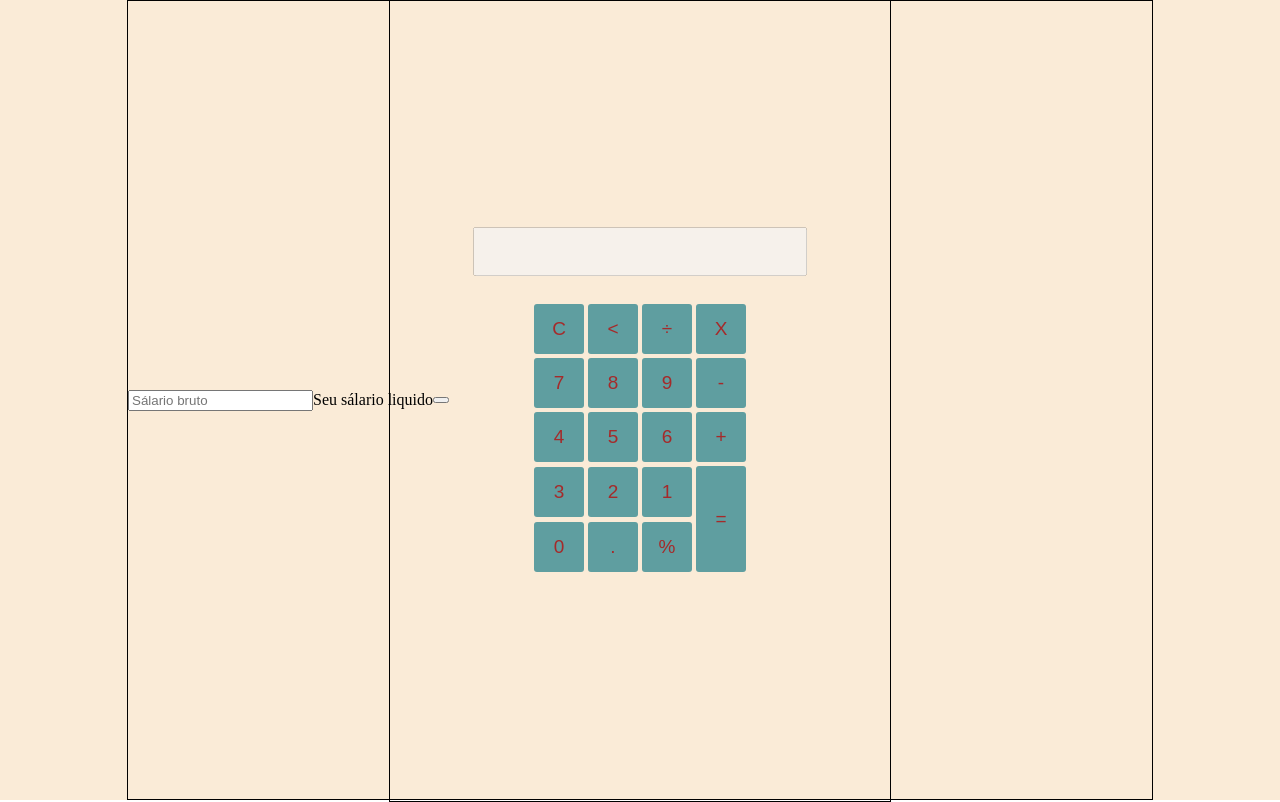
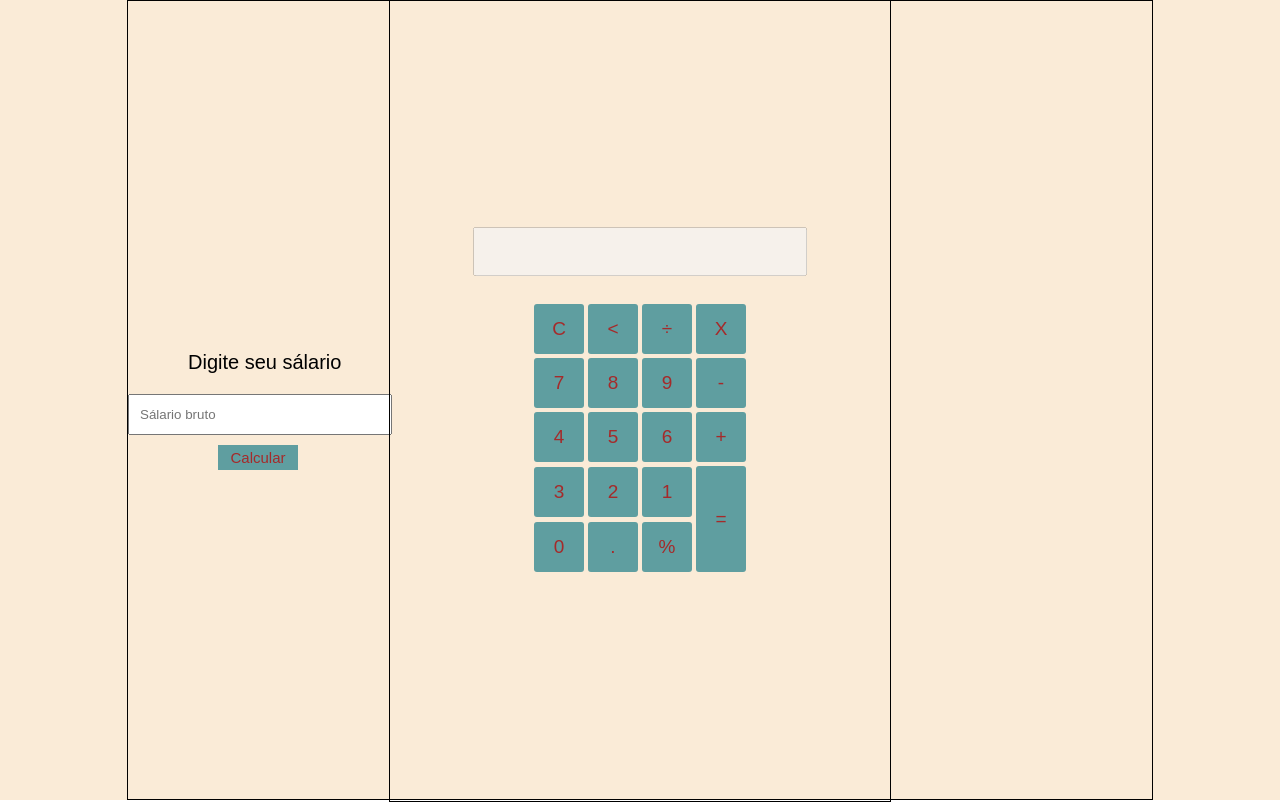
Before and after one commit to Betoojs/calculadora, a plain HTML site: page index.html in a window 1280 px wide. Drawn offline with Linux system fonts and the light colour scheme.

Commit message:
estilizacao

```diff
--- a/index.html
+++ b/index.html
@@ -51,14 +51,13 @@
 
 
         <div class="inss">
+            <p class="texto-inss">Digite seu sálario</p>
             <input type="text" placeholder="Sálario bruto" id="salario">
             <div>
-                Seu sálario liquido
                 <span id="resultadoInss"></span>
             </div>
-            <button onclick="calcularInss()"></button>
+            <button id="btn-inss" onclick="calcularInss()">Calcular</button>
         </div>
-
     </div>
 
 
--- a/style.css
+++ b/style.css
@@ -23,13 +23,36 @@ body{
 }
 
 
-
 .inss{
     width: 80%;
     display: flex;
-    justify-content: start;
+    justify-content: center;
     border: 1px solid black;
-    align-items:center;
+    align-items:start;
+    flex-direction: column;
+}
+
+#salario{
+    width: 250px;
+    height: 25px;
+    padding: 6px 0 6px 10px;
+}
+
+
+#btn-inss{
+    margin:  10px 0 0 90px;
+    background-color: cadetblue;
+    color: brown;
+    border: none;
+    font-size: 15px;
+    width: 80px;
+    height: 25px;
+}
+
+.texto-inss{
+    font-family: Arial, Helvetica, sans-serif;
+    margin-left: 60px;
+    font-size: 20px;
 
 }
 
```
